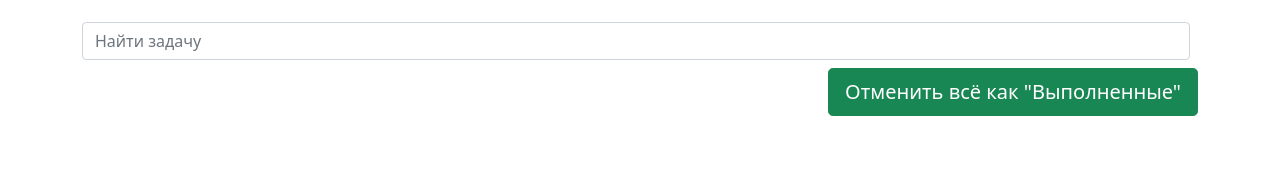
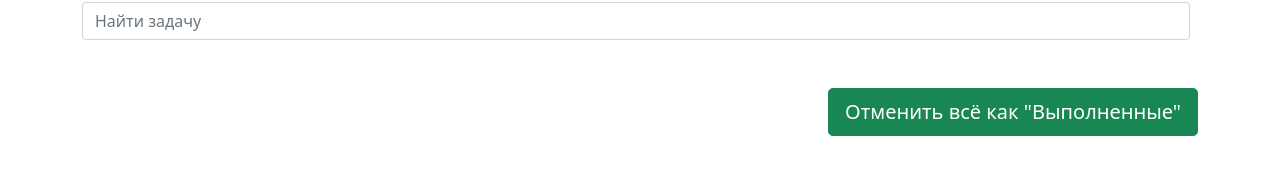
Before and after one commit to bobrov-site/todolistvue, a Vue app: page /todolist in a window 1280 px wide. Shown: the part 344-514 px from the top of the page. Built offline with nearby package versions, Linux system fonts and the light colour scheme; no server answers.

Commit message:
changed margin top for bootstrap button

```diff
--- a/src/views/TodoListView.vue
+++ b/src/views/TodoListView.vue
@@ -8,7 +8,7 @@
         <button-bootstrap data-bs-toggle="modal" data-bs-target="#createTodo" css-class="btn-lg btn-primary mt-2 mb-4">Создать задачу</button-bootstrap>
         <ModalBootstrap @create="createTodo" :todos="todos" css-id="createTodo"/>
         <SearchBootstrap v-if="todos" @search="searchTodo"/>
-        <div v-if="todos" class="d-flex justify-content-end mt-2">
+        <div v-if="todos" class="d-flex justify-content-end mt-5">
           <button-bootstrap @click.native="setCompletedToAllTodo()" css-class="btn-lg btn-success">Отменить всё как "Выполненные"</button-bootstrap>
         </div>
       </div>
```
